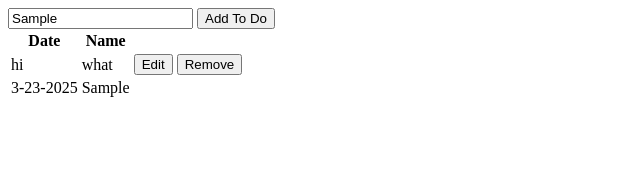
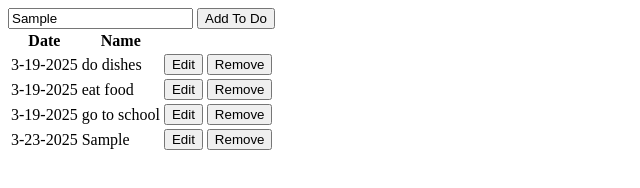
Before and after one commit to tuanvnguyen556/SimpleToDoList, a plain HTML site: page index.html in a window 1280 px wide. Both pictures are taken after typing "Sample" into the empty fields and a click on the button "Add To Do". Shown: the whole page, without its empty margins (0-640 px from the left). Drawn offline with Linux system fonts and the light colour scheme.

Commit message:
finished with edit operation

```diff
--- a/index.html
+++ b/index.html
@@ -21,20 +21,7 @@
                 </tr>
             </thead>
             <tbody class="table-body">
-                <tr>
-                    <td>
-                        hi
-                    </td>
-                    <td>
-                        what
-                    </td>
-                    <td>
-                        <button>Edit</button>
-                    </td>
-                    <td>
-                        <button>Remove</button>
-                    </td>
-                </tr>
+
             </tbody>
         </table>
         <script src="main.js"></script>
--- a/main.js
+++ b/main.js
@@ -2,32 +2,113 @@
 // 1 is the max_id #
 let toDoContainer = [{id: 1, name:"do dishes", date:"3-19-2025"}, {id: 2, name:"eat food", date:"3-19-2025"}, {id: 3, name:"go to school", date:"3-19-2025"}];
 
-localStorage.setItem("to-do", JSON.stringify(toDoContainer));
+function storeLocalToContainer(){
+    let tbodyElement = document.querySelector(".table-body");
+    for (let i = 0; i < toDoContainer.length; i++){
+        let trElement = document.createElement("tr");
+        trElement.className = toDoContainer[i]["id"];
+        let tdDateElement = document.createElement("td");
+        let tdNameElement = document.createElement("td");
+        let tdButtonEditElement = document.createElement("td");
+        let tdButtonRemoveElement = document.createElement("td");
+        let ButtonEditElement = document.createElement("button");
+        let ButtonRemoveElement = document.createElement("button");
+        ButtonEditElement.className = `button-edit-${toDoContainer[i]["id"]}`;
+        ButtonRemoveElement.className = `button-remove-${toDoContainer[i]["id"]}`;
+        ButtonEditElement.innerText = "Edit";
+        ButtonRemoveElement.innerText = "Remove";
+        tdButtonEditElement.appendChild(ButtonEditElement);
+        tdButtonRemoveElement.appendChild(ButtonRemoveElement);
+        tdDateElement.innerText = toDoContainer[i]["date"];
+        tdNameElement.innerText = toDoContainer[i]["name"];
+        tdNameElement.className = `name-${toDoContainer[i]["id"]}`;
+        trElement.appendChild(tdDateElement);
+        trElement.appendChild(tdNameElement);
+        trElement.appendChild(tdButtonEditElement);
+        trElement.appendChild(tdButtonRemoveElement);
+        tbodyElement.appendChild(trElement);
+    }
+}
+
+function listenEditEvent(){
+
+    for (let i = 0; i < toDoContainer.length; i++){
+        console.log(toDoContainer);
+        let editObjectElement = document.querySelector(`.button-edit-${toDoContainer[i]["id"]}`);
+        editObjectElement.addEventListener('click', () => {
+
+            let nameObjectElement = document.querySelector(`.name-${toDoContainer[i]["id"]}`);
+            if (nameObjectElement.firstChild instanceof HTMLInputElement){
+                let InputElement = document.querySelector(`.input-${toDoContainer[i]["id"]}`);
+                nameObjectElement.innerHTML = InputElement.value;
+                toDoContainer[i]["name"] = InputElement.value;
+                editObjectElement.innerText = 'Edit';
+                InputElement.value = "";
+                localStorage.setItem("to-do", JSON.stringify(toDoContainer))``;
+
+            } else{
+                nameObjectElement.innerHTML = `<input class="input-${toDoContainer[i]["id"]}">`;
+                editObjectElement.innerText = 'Save';
+            }
 
 
 
-function addElementsFromStorage(){
 
-
+        })
+    }
 }
 
+function inputSubmit(){
+    let toDoContainer = JSON.parse(localStorage.getItem("to-do")) || [];
 
-function inputSubmit(){
+    const max_id = toDoContainer.length > 0
+    ? Math.max(...toDoContainer.map(item => Number(item.id))) + 1
+    : 1;
+
     let inputValue = document.querySelector(".enter-to-do");
     const date = new Date();
     let tbodyElement = document.querySelector(".table-body");
     let trElement = document.createElement("tr");
-    let toDoList = JSON.parse(localStorage.getItem("to-do"))
-    grabHighestId = toDoList[toDoList.length - 1]["id"]
-    trElement.className = `row-${grabHighestId}`;
+
+    trElement.className = `row-${max_id}`;
     let tdNameElement = document.createElement("td");
+    tdNameElement.className = `name-${max_id}`;
     let tdDateElement = document.createElement("td");
-
-    tdDateElement.innerText = `${date.getMonth() + 1}-${date.getDate()}-${date.getFullYear()}`;
+    let stringDate = `${date.getMonth() + 1}-${date.getDate()}-${date.getFullYear()}`;
+    tdDateElement.innerText = stringDate;
 
     tdNameElement.innerText = inputValue.value;
+    let tdButtonEditElement = document.createElement("td");
+    let tdButtonRemoveElement = document.createElement("td");
+    let ButtonEditElement = document.createElement("button");
+    let ButtonRemoveElement = document.createElement("button");
+    ButtonEditElement.className = `button-edit-${max_id}`;
+    ButtonRemoveElement.className = `button-remove-${max_id}`;
+    ButtonEditElement.innerText = "Edit";
+    ButtonRemoveElement.innerText = "Remove";
+    tdButtonEditElement.appendChild(ButtonEditElement);
+    tdButtonRemoveElement.appendChild(ButtonRemoveElement);
     trElement.appendChild(tdDateElement);
     trElement.appendChild(tdNameElement);
+    trElement.appendChild(tdButtonEditElement);
+    trElement.appendChild(tdButtonRemoveElement);
+    tbodyElement.appendChild(trElement);
 
-    tbodyElement.appendChild(trElement);
+    // Add this element to toDoContainer
+    toDoContainer.push({ id: max_id, name: inputValue.value, date: stringDate });
+
+    console.log("updated to", toDoContainer);
+    localStorage.setItem("to-do", JSON.stringify(toDoContainer));
+    inputSubmit.value = "";
+    location.reload();
 }
+
+if (localStorage.getItem("to-do") == null){
+    localStorage.setItem("to-do", JSON.stringify(toDoContainer));
+} else{
+    console.log(localStorage.getItem("to-do"));
+    toDoContainer = JSON.parse(localStorage.getItem("to-do"));
+}
+
+storeLocalToContainer();
+listenEditEvent();
```
